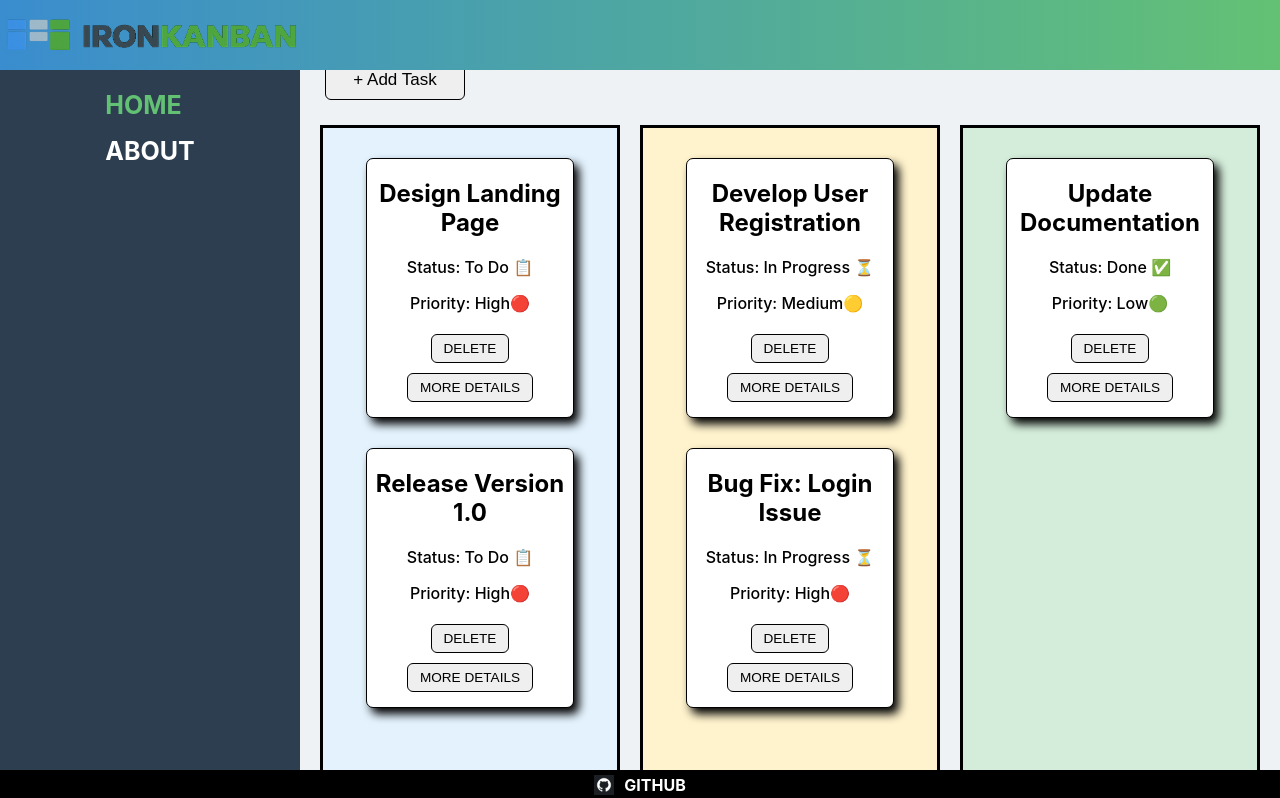
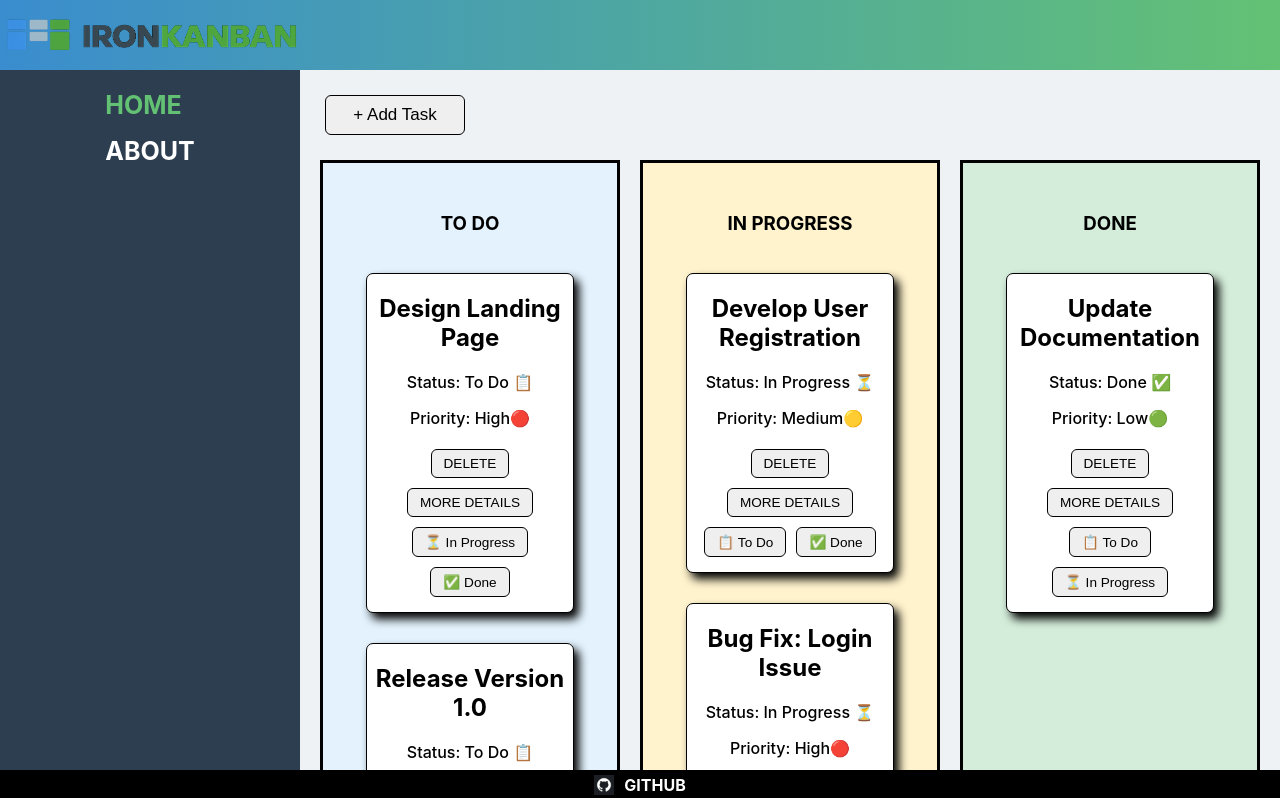
Before and after one commit to bryanpf93/react-mini-project, a React (Vite) app: page / in a window 1280 px wide. Shown: the top 798 px of the page. Built offline with nearby package versions, Linux system fonts and the light colour scheme.

Commit message:
feat: add button to change task status

```diff
--- a/src/App.jsx
+++ b/src/App.jsx
@@ -51,6 +51,24 @@ function App() {
 
   }
 
+  const updateStatus = (taskId, newStatus) => {
+  // Recorremos todas las tareas
+  const updatedTasks = tasksToDisplay.map((task) => {
+    // Comprobamos si la tarea actual NO es la que queremos actualizar
+    if (String(task.id) !== String(taskId)) {
+      return task
+    }
+    // Si es la tarea correcta, creamos una copia con el nuevo status
+    const updatedTask = {
+      ...task,
+      status: newStatus
+    }
+    return updatedTask
+  })
+
+  // Actualizamos el estado con el nuevo array de tareas
+  settasksToDisplay(updatedTasks)
+}
 
   const deleteTasks = (taskId) => {
     const filteredTasks = tasksToDisplay.filter((task) => {
@@ -94,26 +112,32 @@ function App() {
                 <div className="kanban-board">
 
                   <div className="todo-column">
+                    <h3>TO DO</h3>
                     <TaskList
                       status="To Do"
                       tasksArray={tasksWithStatusToDo}
                       onDelete={deleteTasks}
+                      onUpdateStatus={updateStatus}
                     />
                   </div>
 
                   <div className="inprogress-column">
+                    <h3>IN PROGRESS</h3>
                     <TaskList
                       status="In Progress"
                       tasksArray={tasksWithStatusInProgress}
                       onDelete={deleteTasks}
+                      onUpdateStatus={updateStatus}
                     />
                   </div>
 
                   <div className="done-column">
+                    <h3>DONE</h3>
                     <TaskList
                       status="Done"
                       tasksArray={tasksWithStatusDone}
                       onDelete={deleteTasks}
+                      onUpdateStatus={updateStatus}
                     />
                   </div>
 
--- a/src/components/TaskCard.jsx
+++ b/src/components/TaskCard.jsx
@@ -1,6 +1,6 @@
 import { Link } from "react-router-dom"
 
-function TaskCard({ taskDetails, handleDelete}) {
+function TaskCard({ taskDetails, handleDelete, onUpdateStatus }) {
     return (
         <div className="card">
             <h2>{taskDetails.title} </h2>
@@ -20,11 +20,30 @@ function TaskCard({ taskDetails, handleDelete}) {
             }
             </p>
             <div>
-                <button onClick={() => {handleDelete(taskDetails.id)}}>DELETE</button>
+                <button onClick={() => { handleDelete(taskDetails.id) }}>DELETE</button>
                 <Link to={`/tasks/${taskDetails.id}`}>
                     <button>MORE DETAILS</button>
                 </Link>
-
+            </div>
+            <div>
+                {taskDetails.status === "To Do" && (
+                    <>
+                        <button onClick={() => onUpdateStatus(taskDetails.id, "In Progress")}>⏳ In Progress</button>
+                        <button onClick={() => onUpdateStatus(taskDetails.id, "Done")}>✅ Done</button>
+                    </>
+                )}
+                {taskDetails.status === "In Progress" && (
+                    <>
+                        <button onClick={() => onUpdateStatus(taskDetails.id, "To Do")}>📋 To Do</button>
+                        <button onClick={() => onUpdateStatus(taskDetails.id, "Done")}>✅ Done</button>
+                    </>
+                )}
+                {taskDetails.status === "Done" && (
+                    <>
+                        <button onClick={() => onUpdateStatus(taskDetails.id, "To Do")}>📋 To Do</button>
+                        <button onClick={() => onUpdateStatus(taskDetails.id, "In Progress")}>⏳ In Progress</button>
+                    </>
+                )}
             </div>
 
 
--- a/src/index.css
+++ b/src/index.css
@@ -91,7 +91,6 @@ header {
   padding: 20px;
   display: flex;
   flex-direction: column;
-  justify-content: center;
   align-items: center;
   height: calc(100vh - 150px);
 
@@ -195,7 +194,6 @@ button {
   gap: 20px;
   height: 1150px;
   overflow-y: auto;
-  overflow: hidden;
 }
 
 .done-column {
--- a/src/pages/TaskList.jsx
+++ b/src/pages/TaskList.jsx
@@ -1,6 +1,6 @@
 import TaskCard from "../components/TaskCard"
 
-function TaskList({ tasksArray, onDelete}){
+function TaskList({ tasksArray, onDelete, onUpdateStatus}){
 
     return(
         <>
@@ -10,6 +10,7 @@ function TaskList({ tasksArray, onDelete}){
                 taskDetails={taskObj}
                 key={taskObj.id}
                 handleDelete={onDelete}
+                onUpdateStatus={onUpdateStatus}
               />
             )
         })}
```
